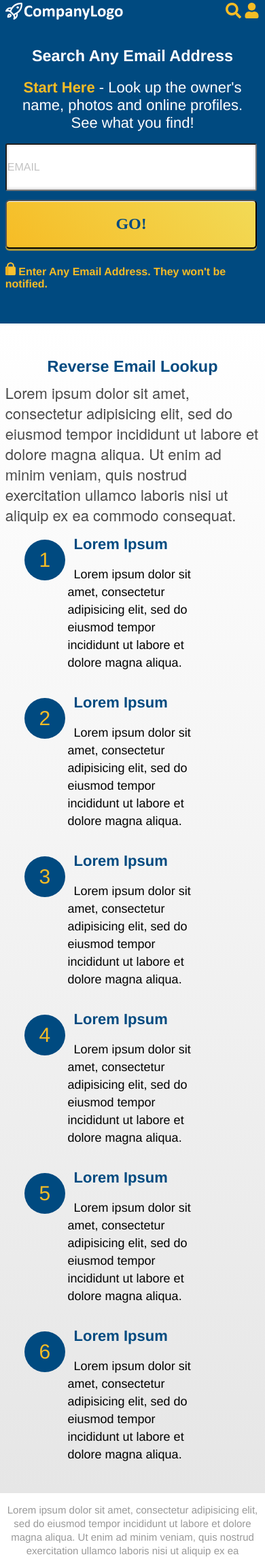
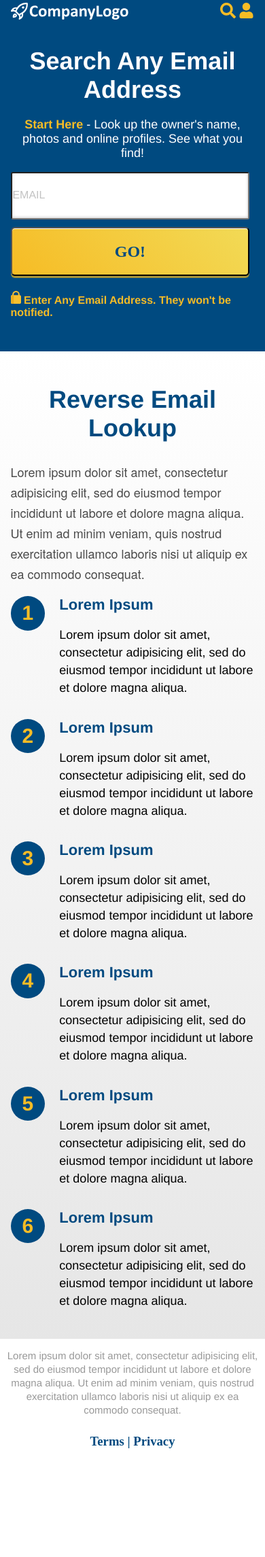
Before and after one commit to bina663/Project, a PHP site: page / in a window 390 px wide. Shown: the top 2291 px of the page at 68% size. After the commit the page ends 2131 px from the top, so only its background shows below. Run offline with PHP 8.4, Linux system fonts and the light colour scheme.

Commit message:
Changes to improve search

```diff
--- a/css/style.css
+++ b/css/style.css
@@ -218,16 +218,16 @@ margin: 10px;
 }
 
 .logo-text{
-     width: 100px;
-     height: 100px;
+     width: 90px;
+     height: 90px;
      -moz-border-radius: 50%;
      -webkit-border-radius: 50%;
      border-radius: 50%;
      background: #004A80;
      float: left;
-     margin-top: 2%;
      margin-right: 4%;
      display: table;
+     font-weight: bold;
 }
 
 .logo-text span {
@@ -380,7 +380,7 @@ margin: 10px;
 	margin-right: 1%
 }
 
-#input{
+.input{
 width: 76%;
 margin-right: 2%
 }
@@ -407,7 +407,7 @@ width: 80%;
 }
 
 .container{
-	width: 96%;
+	width: 92%;
 	margin: 0 auto;
 }
 
@@ -421,7 +421,7 @@ width: 80%;
 }
 
 #search-input{
-	width: 99%;
+	width: 98%;
 	height: 70px;
 	margin: 0 auto;
 }
@@ -434,21 +434,17 @@ width: 80%;
 }
 
 .header{
-	font-size: 3vw;
+	font-size: 18px;
 }
 
 .Info{
-	width: 66%;
-	margin-left: 34% !important;
+	width: 70%;
+	margin-left: 30% !important;
 	text-align: left !important;"
 }
 
 .item{
 	width: 100%;
-}
-
-.logo-text{
- width: 30%
 }
 
 .colums{
@@ -476,14 +472,13 @@ margin:0 auto;
 }
 
 .logo-text{
-     width: 80px;
-     height: 80px;
+     width: 63px;
+     height: 63px;
      -moz-border-radius: 50%;
      -webkit-border-radius: 50%;
      border-radius: 50%;
      background: #004A80;
      float: left;
-     margin-top: 2%;
      margin-right: 4%;
      display: table;
 }
@@ -496,19 +491,27 @@ margin:0 auto;
 	margin-bottom: 5%;
 }
 
+.desc{
+	font-size: 20px !important;
+}
+
+h2{
+	font-size: 20px !important;
+}
+
 }
 
 @media only screen and (max-width: 720px){
 
 
-#input{
+.input{
 	float: none;
 	width: 100% !important;
 	margin-right: 0;
 	height: 40%;
 }
 
-#input input{
+.input input{
 	margin-right: 0;
 }
 
@@ -529,6 +532,7 @@ width: 100%;
 
 #search-input{
 	height: 160px;
+	width: 98%;
 }
 
 #scondary-header{
@@ -541,18 +545,19 @@ width: 100%;
 }
 
 .item{
-	width: 85%;
+	width: 100%;
 	margin: 0 auto;
 	margin-bottom: 4%;
 }
 
 .Info{
 	margin-left: 20% !important;
+	width: 80%;
 }
 
 .logo-text{
-	height: 60px;
-	width: 60px;
+	height: 50.4px;
+	width: 50.4px;
 }
 
 .logo-text span {
@@ -585,4 +590,11 @@ width: 100%;
 	margin-bottom: 5%;
 }
 
+.desc{
+	font-size: 18px !important;
 }
+
+h2{
+	font-size: 18px !important;
+}
+}
--- a/index.html
+++ b/index.html
@@ -34,8 +34,8 @@
 						<h2 style="font-weight: normal;"><span style="font-weight: bold;" class="text-yellow">Start Here</span> - Look up the owner's name, photos and online profiles. See what you find!</h2>
 					</div>
 					<div id="search-input" >
-						<div id="input" class="left placeholder" data-placeholder="EMAIL">
-							<input type="text" title="EMAIL" id="txtEmail">
+						<div id="input" class="left placeholder input" data-placeholder="EMAIL">
+							<input id="txtEmail" type="text" title="EMAIL" class="txtEmail">
 						</div>
 						<div class="right" id="btnRight"><button style="font-weight: bold;" class="go" id="btnGo">GO!</button>
 						</div>
@@ -53,7 +53,9 @@
 						<h1>Reverse Email Lookup</h1>
 					</div>
 					<div class="text-gray">
+						<p class="desc">
 						Lorem ipsum dolor sit amet, consectetur adipisicing elit, sed do eiusmod tempor incididunt ut labore et dolore magna aliqua. Ut enim ad minim veniam, quis nostrud exercitation ullamco laboris nisi ut aliquip ex ea commodo consequat.
+						</p>
 					</div>
 					<div class="columns">
 						<div class="column">
@@ -165,10 +167,10 @@
 						<h2 style="font-weight: normal;"><span style="font-weight: bold;" class="text-yellow">Try Again</span> - Make a new search</h2>
 					</div>
 					<div id="search-input" >
-						<div id="input" class="left placeholder" data-placeholder="EMAIL">
-							<input type="text" title="EMAIL" id="txtEmailA">
+						<div id="inputC" class="left placeholder input" data-placeholder="EMAIL">
+							<input id="txtEmailC" type="text" title="EMAIL" class="txtEmail">
 						</div>
-						<div class="right" id="btnRight"><button style="font-weight: bold;" class="go" id="btnGoA">GO!</button>
+						<div class="right" id="btnRight"><button style="font-weight: bold;" class="go" id="btnGoC">GO!</button>
 						</div>
 					</div>
 					<div id="scondary-header">
```
Also changed, not shown: js/index.js (+38 -27 lines).
